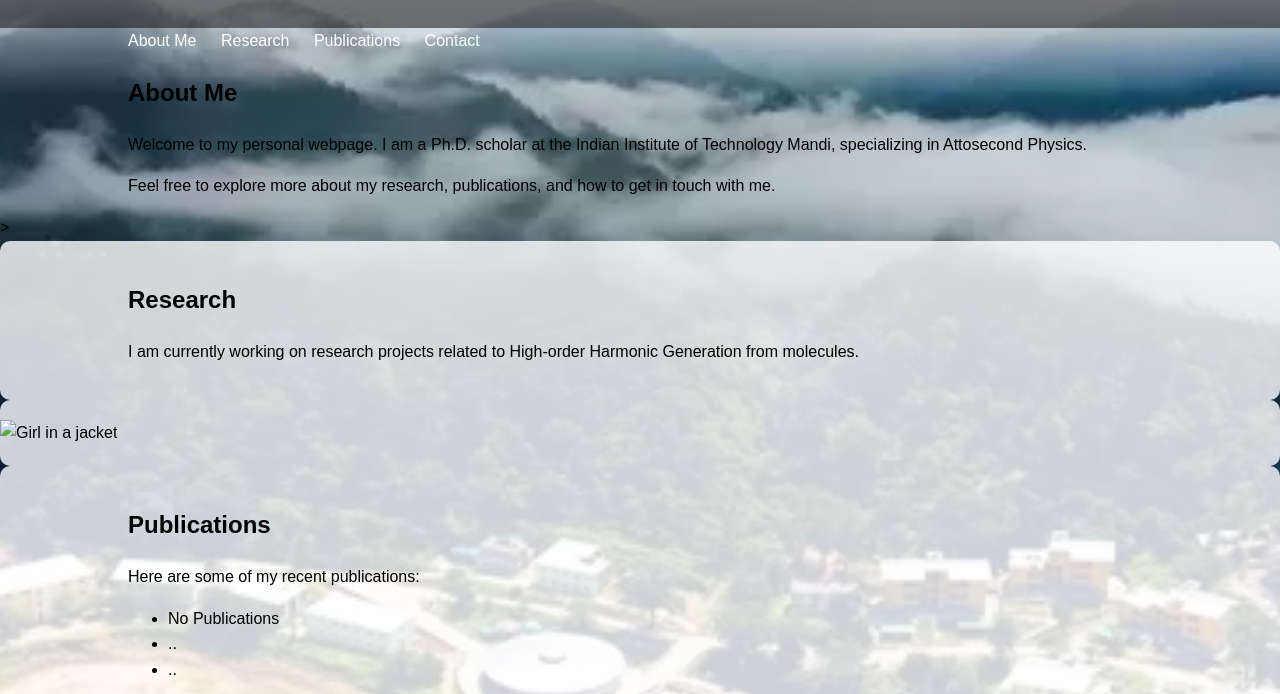
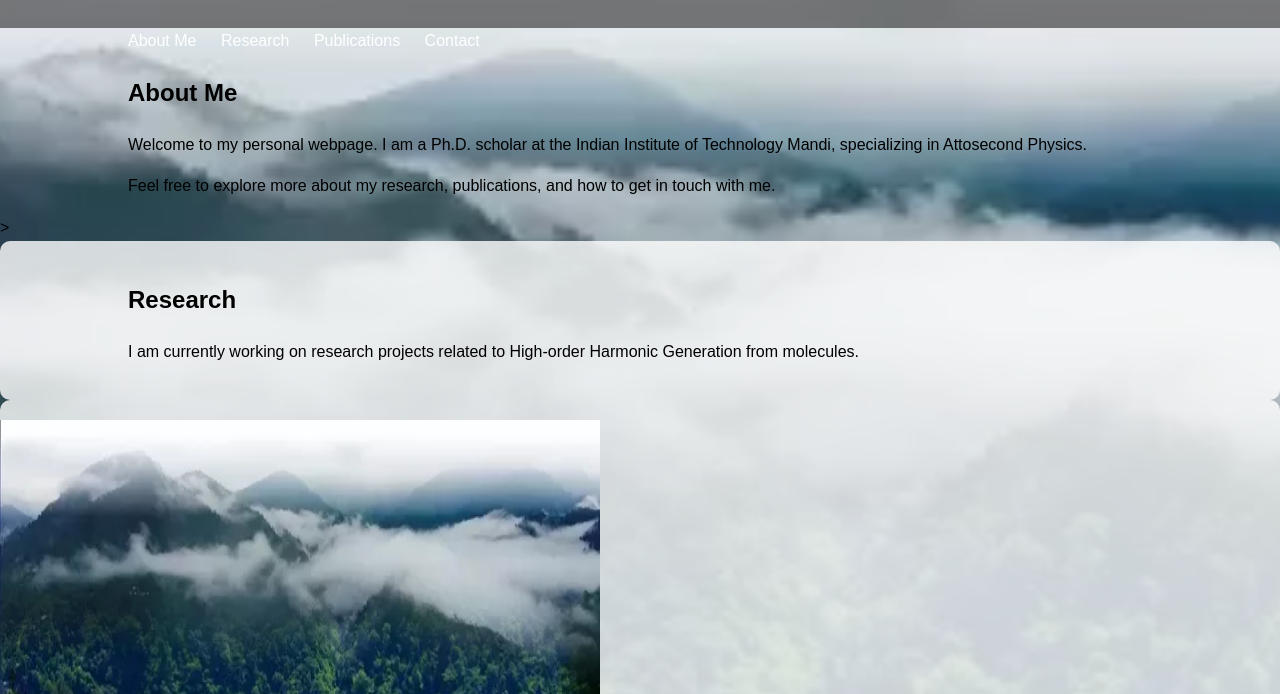
Before and after one commit to Veerukurmi/mahaveer.github.io, a plain HTML site: page index.html in a window 1280 px wide. Shown: the part 106-800 px from the top of the page. Drawn offline with Linux system fonts and the light colour scheme.

Commit message:
Update index.html

```diff
--- a/index.html
+++ b/index.html
@@ -41,7 +41,7 @@
         </div>
     </section>
     <section>
-     <img src="imgage1.jpg" alt="Girl in a jacket" width="600" height="600">
+     <img src="image1.jpg" alt="Girl in a jacket" width="600" height="600">
     </section>
     <section id="publications">
         <div class="container">
```
